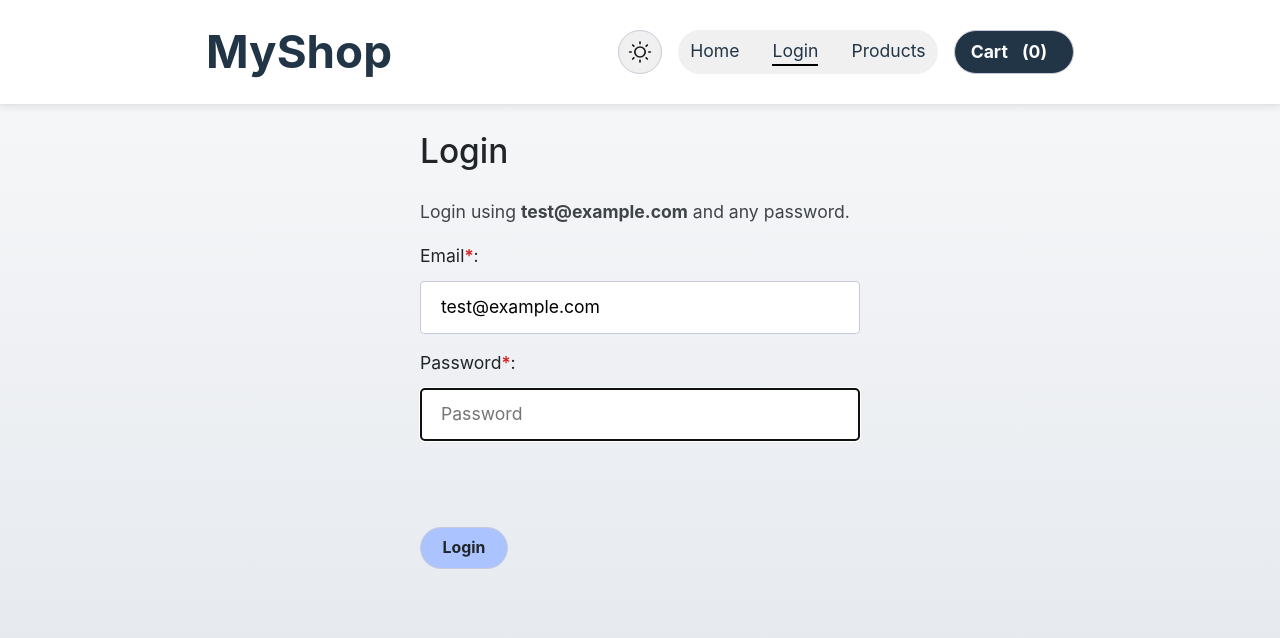
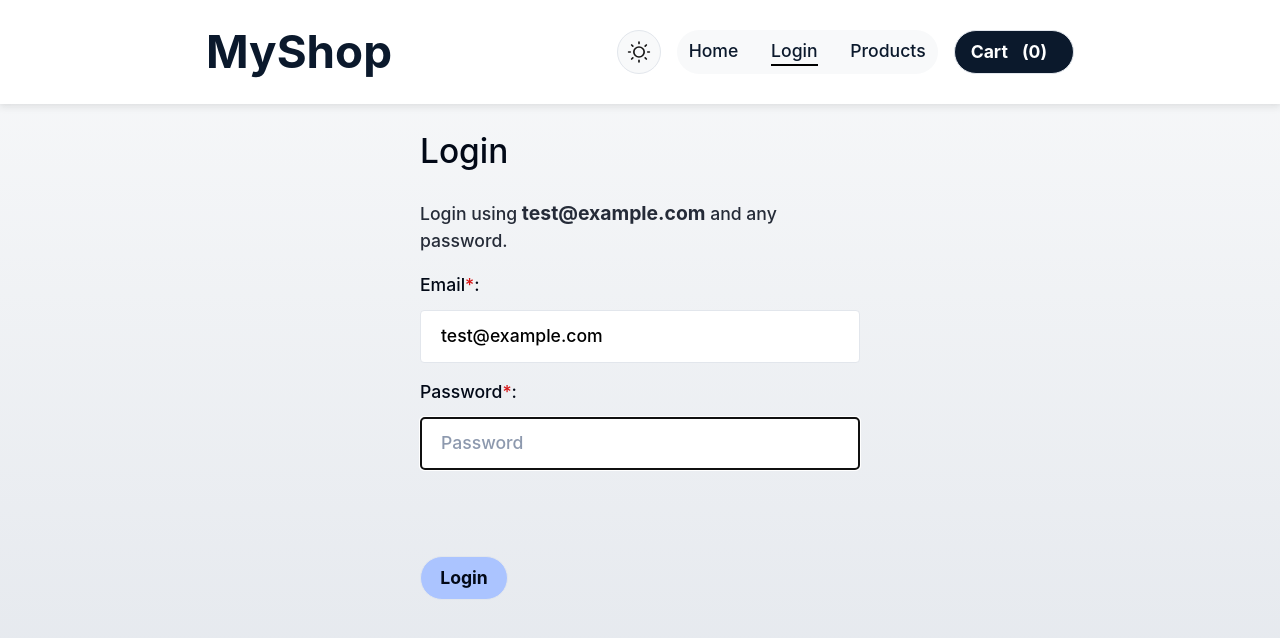
Before and after one commit to home2ego/my-shop-v2, a React app: page /login in a window 1280 px wide. Shown: the top 638 px of the page. Built offline with nearby package versions, Linux system fonts and the light colour scheme; the HTML template or start-up script is replaced by a standard one.

Commit message:
fix styles

```diff
--- a/src/app/App.css
+++ b/src/app/App.css
@@ -4,16 +4,23 @@
 
 :root {
   font-family: Inter, Avenir, Helvetica, Arial, sans-serif;
+  font-weight: 500;
   font-size: 1.1rem;
   line-height: 1.5;
 
-  --primary: #213547;
-  --black: #212529;
-  --light: #f0f0f0;
+  --dark: #0b192c;
+  --black: #020917;
+
+  --light: #f8f9fa;
+  --white: #fff;
+
+  --border: #e2e6ec;
+
+  --attention: #d71718;
   --highlight: #fdfdfd;
-  --white: #fff;
-  --border: #c9cad9;
-  --attention: #d71718;
+
+  -webkit-font-smoothing: antialiased;
+  -moz-osx-font-smoothing: grayscale;
 }
 
 body {
@@ -26,16 +33,20 @@ body {
 }
 body.dark {
   --attention: #ff4652;
-  --highlight: #161a1d;
+  --highlight: #0b192c;
 
   background-image: linear-gradient(to bottom, #020917, #101725);
   color: var(--light);
 }
 
+::placeholder {
+  color: #8d99ae;
+}
+
 a {
   display: inline-block;
   text-decoration: none;
-  color: var(--primary);
+  color: var(--dark);
 }
 ul {
   list-style: none;
@@ -46,18 +57,26 @@ h1 {
   font-size: 1.9rem;
 }
 h2 {
-  font-weight: bold;
-  font-size: 0.9rem;
+  font-size: 1rem;
 }
 input,
 button {
   font: inherit;
+}
+strong {
+  font-size: 1.1rem;
 }
 
 .nav-wrapper {
   background-color: var(--white);
   box-shadow: 0px 3px 7px 1px rgba(0, 0, 0, 0.07), 0px -3px 7px 1px
     rgba(0, 0, 0, 0.07);
+}
+
+.content-wrapper {
+  max-width: 25rem;
+  margin-inline: auto;
+  margin-bottom: 24px;
 }
 
 .container {
@@ -96,7 +115,7 @@ button {
   font-weight: bold;
   white-space: nowrap;
   cursor: pointer;
-  background-color: var(--primary);
+  background-color: var(--dark);
   color: var(--white);
   min-width: 5rem;
 
@@ -105,10 +124,6 @@ button {
   border-radius: 24px;
 
   transition: transform 180ms, opacity 180ms;
-}
-.btn-link:disabled {
-  pointer-events: none;
-  opacity: 0.5;
 }
 
 .btn-link__primary:hover {
@@ -123,13 +138,16 @@ button {
 
 .btn-link__secondary {
   width: fit-content;
-  font-size: 0.9rem;
   background-color: #abc4ff;
   color: var(--black);
 }
 .btn-link__secondary:not(:disabled):hover {
   transform: scale(1.025);
   transform: translate(2px, 2px);
+}
+.btn-link__secondary:disabled {
+  pointer-events: none;
+  opacity: 0.5;
 }
 
 .btn-link__space {
@@ -156,16 +174,11 @@ button {
   padding: 12px 20px;
   border-radius: 4px;
   border: 1px solid var(--border);
-
   width: 100%;
   margin-bottom: 16px;
 }
 .input:disabled {
-  background-color: var(--heighleight);
-}
-
-.input-error {
-  border-color: var(--attention);
+  background-color: var(--highlight);
 }
 
 .avatar {
--- a/src/pages/Cart.css
+++ b/src/pages/Cart.css
@@ -1,9 +1,4 @@
-.cart-wrapper {
-  max-width: 25rem;
-  margin-inline: auto;
-  margin-bottom: 24px;
-}
-.cart-wrapper a {
+.cart-empty a {
   color: var(--attention);
   font-weight: 500;
   text-decoration: underline;
--- a/src/pages/Cart.tsx
+++ b/src/pages/Cart.tsx
@@ -17,13 +17,13 @@ const Cart: FC<Props> = ({ user }) => {
     useContext(CartContext);
 
   return (
-    <div className="cart-wrapper">
+    <div className="content-wrapper">
       {cart.length === 0 ? (
         <>
           <title>Cart | MyShop</title>
           <h1>Your cart</h1>
 
-          <p>
+          <p className="cart-empty">
             Your cart is empty. Add a product from the{' '}
             <Link to="/products">products</Link> page.
           </p>
--- a/src/pages/Login.css
+++ b/src/pages/Login.css
@@ -1,9 +1,3 @@
-.login-wrapper {
-  max-width: 25rem;
-  margin-inline: auto;
-  margin-bottom: 24px;
-}
-
 .login-error {
   color: var(--attention);
   font-weight: 500;
--- a/src/pages/Login.tsx
+++ b/src/pages/Login.tsx
@@ -16,7 +16,6 @@ interface Props {
 
 const Login: FC<Props> = ({ onUserLogin }) => {
   const [errorMessage, setErrorMessage] = useState('');
-  const [hasError, setHasError] = useState(false);
   const navigate = useNavigate();
   const passwordInputRef = useRef<HTMLInputElement>(null);
 
@@ -38,7 +37,6 @@ const Login: FC<Props> = ({ onUserLogin }) => {
     onSuccess: (data: User[] | LoginError) => {
       if ('message' in data) {
         setErrorMessage(data.message);
-        setHasError(true);
       } else {
         onUserLogin(data[0]);
         navigate('/profile', { replace: true });
@@ -48,9 +46,11 @@ const Login: FC<Props> = ({ onUserLogin }) => {
 
   const handleLogin = (e: React.FormEvent<HTMLFormElement>) => {
     e.preventDefault();
+
     setErrorMessage('');
 
     const formData = new FormData(e.currentTarget);
+
     mutation.mutate({
       u_email: formData.get('email') as string,
       u_password: formData.get('password') as string,
@@ -59,7 +59,7 @@ const Login: FC<Props> = ({ onUserLogin }) => {
 
   return (
     <>
-      <div className="login-wrapper">
+      <div className="content-wrapper">
         <title>Login | MyShop</title>
         <h1>Login</h1>
         <p className="text-dimmed">
@@ -74,7 +74,7 @@ const Login: FC<Props> = ({ onUserLogin }) => {
             type="email"
             id="emailId"
             name="email"
-            className={hasError ? 'input input-error' : 'input'}
+            className="input"
             placeholder="Email"
             autoComplete="email"
             disabled={mutation.isPending}
--- a/src/pages/Profile.css
+++ /dev/null
@@ -1,5 +0,0 @@
-.profile-wrapper {
-  max-width: 25rem;
-  margin-inline: auto;
-  margin-bottom: 24px;
-}
--- a/src/pages/Profile.tsx
+++ b/src/pages/Profile.tsx
@@ -1,21 +1,19 @@
-import type { FC } from 'react';
 import { Navigate } from 'react-router-dom';
 import type User from '../types/User';
-import './Profile.css';
 
 interface Props {
   user: User | null;
   onUserLogout: () => void;
 }
 
-const Profile: FC<Props> = ({ user, onUserLogout }) => {
+const Profile = ({ user, onUserLogout }: Props) => {
   if (!user) {
     return <Navigate to="/login" replace />;
   }
 
   return (
     <>
-      <div className="profile-wrapper">
+      <div className="content-wrapper">
         <title>Profile | MyShop</title>
         <h1>Profile</h1>
         <p className="text-dimmed">
```
